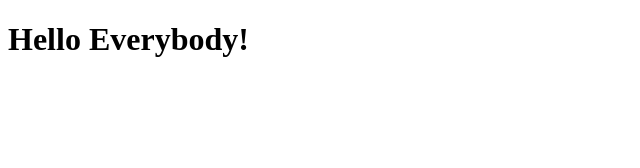
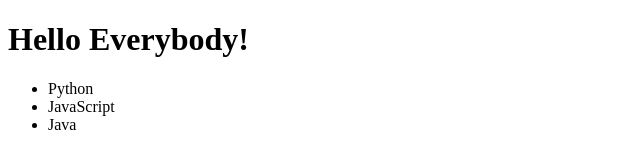
Before and after one commit to khanhhuy288/My-Great-Website-, a plain HTML site: page index.html in a window 1280 px wide. Shown: the whole page, without its empty margins (0-640 px from the left). Drawn offline with Linux system fonts and the light colour scheme.

Commit message:
Add list

```diff
--- a/index.html
+++ b/index.html
@@ -5,5 +5,10 @@
   </head>
   <body>
     <h1>Hello Everybody!</h1>
+    <ul>
+    	<li>Python</li>
+    	<li>JavaScript</li>
+    	<li>Java</li>
+    </ul>
   </body>
 </html>
```
